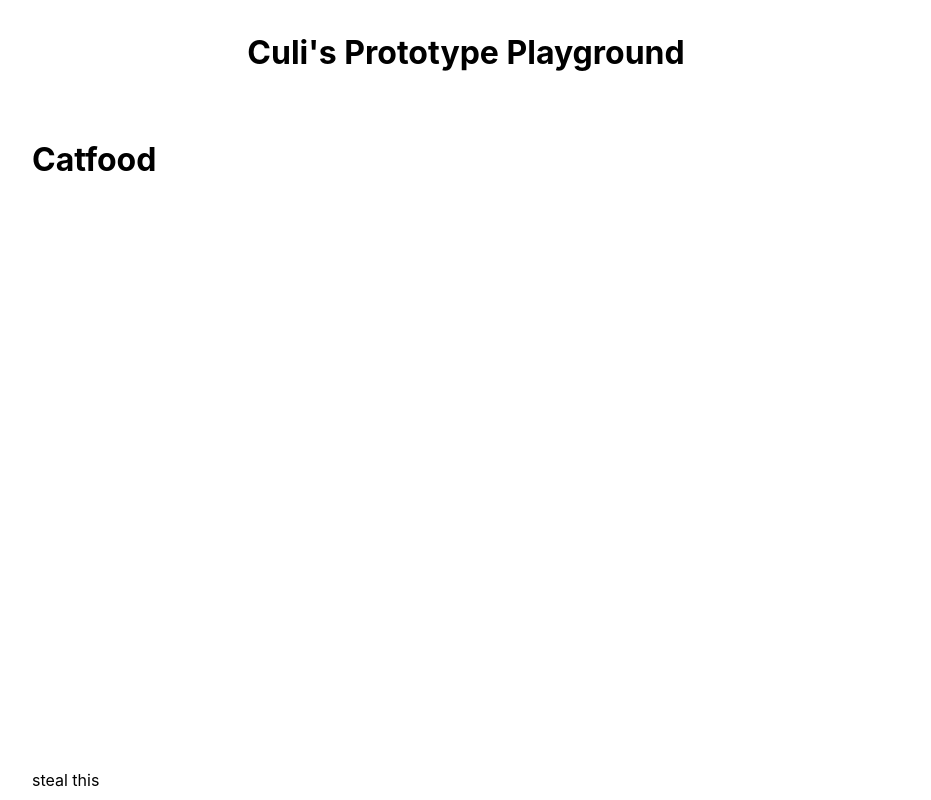
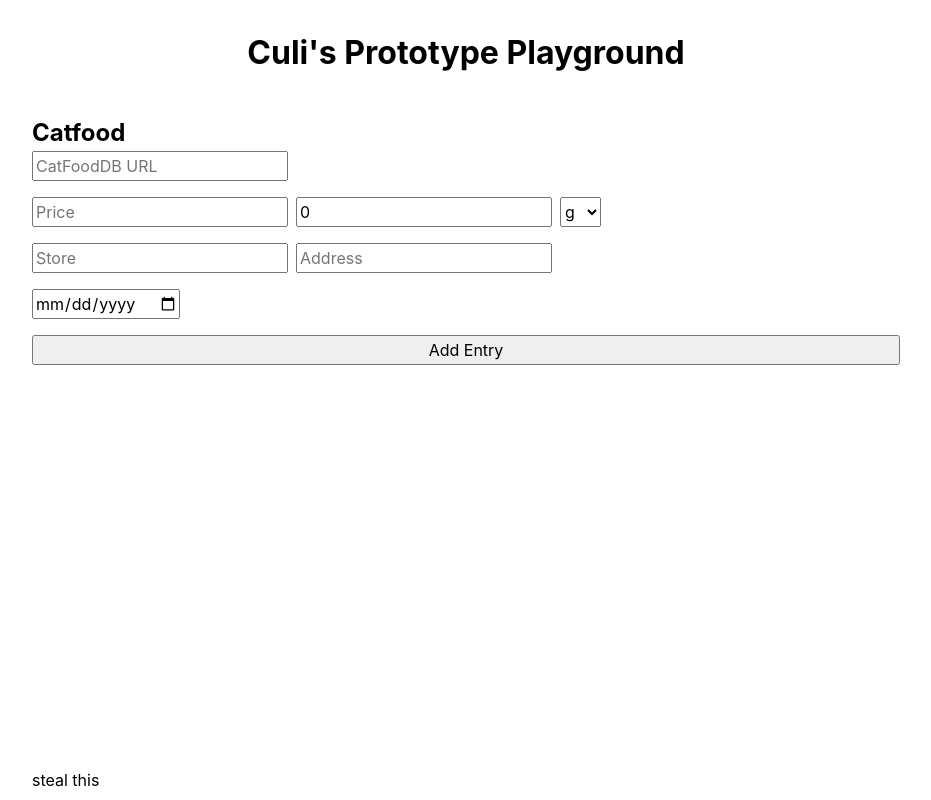
Before and after one commit to tif-calin/react-play, a React app: page /catfood in a window 1280 px wide. Shown: the whole page, without its empty margins (174-1105 px from the left). Built offline with nearby package versions, Linux system fonts and the light colour scheme.

Commit message:
make catfood page

```diff
--- a/src/views/catfood/Catfood.tsx
+++ b/src/views/catfood/Catfood.tsx
@@ -1,9 +1,13 @@
 import React from 'react';
+import PageTitle from '../../components/layout/PageTitle';
+import PriceObservationForm from './PriceObservationForm';
 
 const Catfood = () => {
+
   return (
     <div>
-      <h1>Catfood</h1>
+      <PageTitle>Catfood</PageTitle>
+      <PriceObservationForm />
     </div>
   );
 };
--- /dev/null
+++ b/src/views/catfood/PriceObservationForm.tsx
@@ -0,0 +1,119 @@
+import React from 'react';
+import useLocalStorage from '../../hooks/useLocalStorage';
+
+// @ts-ignore
+import styles from './catfood.module.css';
+
+type weightUnit = 'g' | 'kg' | 'oz' | 'lb';
+
+const convertWeightFromGrams = (weight: number, unit: weightUnit) => {
+  switch (unit) {
+    case 'kg':
+      return weight / 1000;
+    case 'oz':
+      return weight / 28.34952312;
+    case 'lb':
+      return weight / 453.59237;
+    default:
+      return weight;
+  }
+};
+
+const convertWeightToGrams = (weight: number, unit: weightUnit) => {
+  switch (unit) {
+    case 'kg':
+      return weight * 1000;
+    case 'oz':
+      return weight * 28.34952312;
+    case 'lb':
+      return weight * 453.59237;
+    default:
+      return weight;
+  }
+};
+
+const PriceObservationForm: React.FC = () => {
+  const [cfdbUrl, setCfdbUrl] = useLocalStorage('catfood_catfooddburl', '');
+  const [googleSearch, setGoogleSearch] = React.useState('');
+  const [price, setPrice] = useLocalStorage('catfood_price', '');
+  const [weight, setWeight] = useLocalStorage('catfood_weight', '');
+  const [weightUnit, setWeightUnit] = React.useState<weightUnit>('g');
+  const [store, setStore] = useLocalStorage('catfood_store', '');
+  const [storeAddress, setStoreAddress] = useLocalStorage('catfood_storeaddress', '');
+
+  const handleChange = React.useCallback((e: React.ChangeEvent<HTMLInputElement | HTMLSelectElement>) => {
+    const { name, value } = e.target;
+    switch (name) {
+      case 'price':
+        setPrice(value);
+        break;
+      case 'weightunit':
+        setWeightUnit(value as weightUnit);
+        break;
+      case 'store':
+        setStore(value);
+        break;
+      case 'storeaddress':
+        setStoreAddress(value);
+        break;
+    }
+  }, []);
+
+  const handleWeightChange = React.useCallback((e: React.ChangeEvent<HTMLInputElement>) => {
+    const { value } = e.target;
+    setWeight(convertWeightToGrams(Number(value), weightUnit).toString());
+  }, [weightUnit]);
+
+  const handleFoodChange = React.useCallback((e: React.ChangeEvent<HTMLInputElement>) => {
+    const input = e.target.value.trimStart();
+
+    setCfdbUrl(input);
+    setGoogleSearch(input.startsWith('http')
+      ? ''
+      : `https://www.google.com/search?q=site%3Acatfooddb.com%2Fproduct+${input.replace(' ', '+')}`)
+    ;
+  }, []);
+
+  return (
+    <form className={`PriceObservationForm ${styles.form}`}>
+      <fieldset>
+        <input type="text" value={cfdbUrl} onChange={handleFoodChange} placeholder="CatFoodDB URL" />
+        {googleSearch &&
+          <a target="_blank" rel="noreferrer" href={googleSearch}>search google for {cfdbUrl}</a>
+        }
+      </fieldset>
+      <fieldset>
+        <input
+          name="price" placeholder="Price"
+          type="number" step="0.01"
+          value={price} onChange={handleChange}
+        />
+        <input
+          name="weight" placeholder="Weight"
+          type="number"
+          value={convertWeightFromGrams(Number(weight), weightUnit)} onChange={handleWeightChange}
+        />
+        <select
+          name="weightunit"
+          value={weightUnit}
+          onChange={handleChange}
+        >
+          <option value="lb">lb</option>
+          <option value="oz">oz</option>
+          <option value="kg">kg</option>
+          <option value="g">g</option>
+        </select>
+      </fieldset>
+      <fieldset>
+        <input type="text" placeholder="Store" />
+        <input type="text" placeholder="Address" />
+      </fieldset>
+      <fieldset>
+        <input type="date" />
+      </fieldset>
+      <button type="submit">Add Entry</button>
+    </form>
+  )
+};
+
+export default PriceObservationForm;
--- /dev/null
+++ b/src/views/catfood/catfood.module.css
@@ -0,0 +1,14 @@
+.form {
+  display: flex;
+  flex-direction: column;
+  gap: 1rem;
+}
+
+.form fieldset {
+  padding: 0;
+  margin: 0;
+  border: none;
+  display: flex;
+  flex-wrap: wrap;
+  gap: 0.5rem;
+}
```
Also changed, not shown: src/utils/weight.ts (added).
